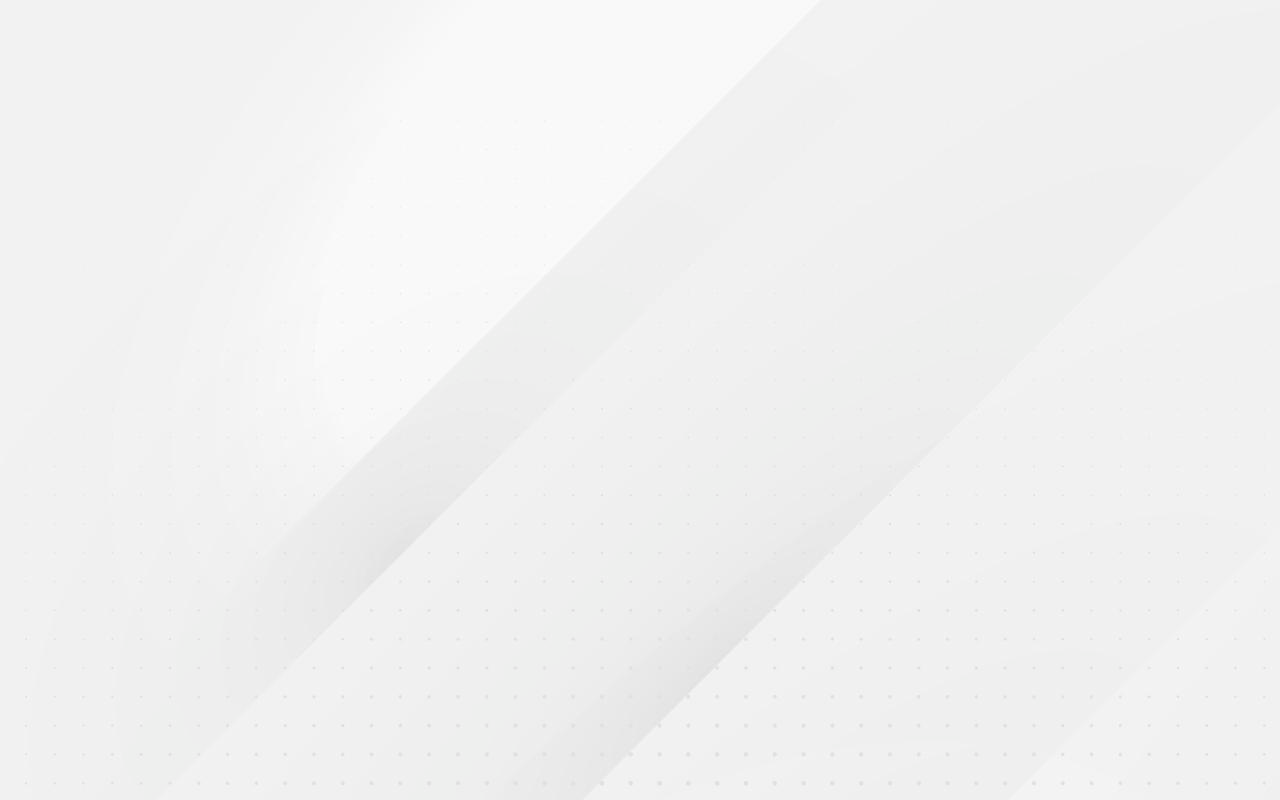
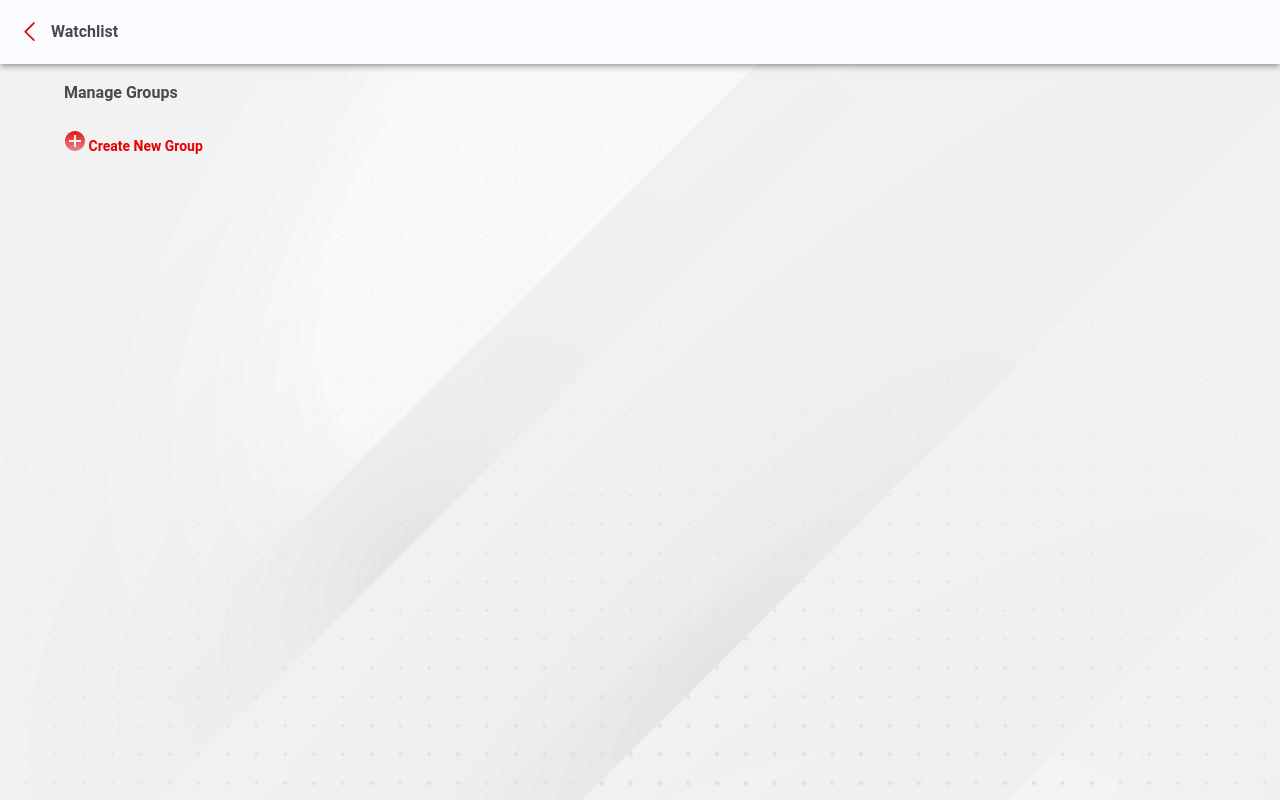
Before and after one commit to evelynpehty/IS484-IS-Project-Experience, a React (Create React App) app in the folder frontend/: page /manage-watchlist in a window 1280 px wide. Before the commit this address had no page. Built offline with nearby package versions, Linux system fonts and the light colour scheme.

Commit message:
manage watchlist page

```diff
--- a/frontend/src/App.js
+++ b/frontend/src/App.js
@@ -33,6 +33,8 @@
 import SecuritiesDetails from './pages/Securities_Module/securities-details.js'
 import StockDetails from './pages/Securities_Module/view-stock-details'
 import ViewWatchList from './pages/Securities_Module/view-watchlist'
+import ManageWatchList from './pages/Securities_Module/manage-watchlist'
+
 
 // Customised Components
 import MainBottomNavigation from "./components/MainBottomNavigation";
@@ -100,7 +102,7 @@
                <Route exact path={"/securities-details/:ticker"} element={<SecuritiesDetails />} />
                <Route exact path={"/view-stock-details/:ticker"} element={<StockDetails />} />
                <Route exact path={"/view-watchlist"} element={<ViewWatchList />} />
-
+               <Route exact path={"/manage-watchlist"} element={<ManageWatchList />} />
             </Routes>
             {(showBottomNavigation) && <MainBottomNavigation></MainBottomNavigation>}
           </>
--- /dev/null
+++ b/frontend/src/pages/Securities_Module/manage-watchlist.js
@@ -0,0 +1,182 @@
+// Packages
+import React from "react";
+import { useState, useEffect } from "react";
+import { useNavigate } from "react-router-dom";
+import { useSelector, useDispatch } from "react-redux";
+import { useParams } from 'react-router-dom';
+import { Link } from "react-router-dom";
+import moment from 'moment';
+
+// MUI Components
+import Grid from '@mui/material/Unstable_Grid2';
+import { Container, Box, Card, CardContent, TextField, Alert, Stack, Typography, AlertTitle, Chip, Paper, Modal, InputLabel, FormControl, MenuItem, Select, Button, useTheme } from "@mui/material";
+
+// Customised Components
+import SecondaryAppBar from "../../components/SecondaryAppBar";
+import WhiteReusableButton from "../../components/WhiteButton";
+import NeutralButton from "../../components/NeutralButton";
+import { fontWeight } from "@mui/system";
+
+// Assets (Images & Icons)
+import { ReactComponent as EditIcon } from "../../assets/icons/edit-red.svg";
+import { ReactComponent as AddIcon } from "../../assets/icons/add.svg";
+
+function ManageWatchList() {
+    const theme = useTheme();
+    const styles = {
+        grid: {
+            marginBottom: "24px"
+        },
+        label: {
+            fontWeight: "bold",
+            color: "#4B4948",
+            fontSize: "16px"
+        },
+        cardContent: {
+            paddingBottom: "16px"
+        },
+        cardContentAlignRight: {
+            paddingBottom: "16px",
+            textAlign: "right",
+        },
+        card2: {
+            marginTop: "24px",
+            marginBottom: "24px",
+            borderRadius: "15px",
+            padding: 10
+        },
+        positive: {
+            color: "#3BB537"
+        },
+        negative: {
+            color: "#E60000"
+        },
+        modal: {
+            position: 'absolute',
+            top: '50%',
+            left: '50%',
+            transform: 'translate(-50%, -50%)',
+            width: "80%",
+            bgcolor: 'background.paper',
+            borderRadius: 3,
+            boxShadow: 24,
+            p: 3,
+        },
+
+        modalHeader: {
+            fontSize: "18px",
+            fontWeight: "bold",
+            color: theme.palette.primary.main
+        }
+    }
+
+
+    const { watchList } = useSelector((state) => state.securities);
+    console.log(watchList)
+
+    // Modal Component Functions
+    const [open, setOpen] = React.useState(false);
+    const handleOpen = () => setOpen(true);
+    const handleClose = () => setOpen(false);
+
+    const handleAdd = () => {
+
+    }
+
+
+    return (
+        <>
+            <SecondaryAppBar link={`/view-watchlist`} text="Watchlist" />
+            <Container maxWidth="lg">
+                <Box sx={{ pt: 10, pb: 10 }}>
+                    {/* Label for Security and the button for manage groups */}
+                    <Grid container style={styles.grid} direction="row" justifyContent="space-between" alignItems="center">
+                        <Typography style={styles.label} variant="h6">Manage Groups</Typography>
+                    </Grid>
+
+                    {watchList.map((item, index) => {
+                        return (
+                            <>
+                                <Card style={ styles.card2 } elevation={ 4 }>
+                                    <CardContent style={ styles.cardContent }>
+                                        <Grid container style={ styles.grid } justifyContent="center">
+                                            <Grid xs={ 8 }>
+                                                <Typography sx={{ fontSize: 16, color:"#4B4948", fontWeight:"bold" }}>
+                                                    {item.WatchlistGroupName}
+                                                </Typography>
+                                                <Typography sx={{ fontSize: 14,  color:"#4B4948" }}>
+                                                    { item.number_of_stock } Securities in Group
+                                                </Typography>
+                                            </Grid>
+                                            <Grid xs={ 4 }>
+                                                <Typography textAlign="end" >
+                                                    <Link>
+                                                        <EditIcon />
+                                                    </Link>
+                                                </Typography>
+                                            </Grid>
+                                        </Grid>
+                                        <Box display="flex" justifyContent="flex-end" alignItems="flex-end">
+                                            <Button variant="text" sx={{ fontSize: 16, fontWeight:"bold", color:"#E60000" }}> Delete Group</Button>
+                                        </Box>
+                                    </CardContent>
+                                </Card>
+                            </>
+
+                        )
+                    })}
+
+                    <Grid xs={12} sx={{ mt: 3 }}>
+                        <Box onClick={ handleOpen }>
+
+                            <Typography sx={{ fontSize: 14, fontWeight:"bold", color:"#E60000" }}>
+                                 <AddIcon /> Create New Group
+                            </Typography>
+                        </Box>
+                        <Modal
+                            open={open}
+                            onClose={handleClose}
+                            aria-labelledby="modal-modal-title"
+                            aria-describedby="modal-modal-description"
+                        >
+                            <Box sx={styles.modal}>
+                                <Typography style={ styles.modalHeader }>
+                                    Create New Group
+                                </Typography>
+                                <Grid container direction="row" justifyContent="space-between" alignItems="center">
+                                    <Grid>
+                                    <FormControl variant="standard" sx={{ m: 1, width: "80%" }}>
+                                        <TextField
+                                            required
+                                            id="GroupName"
+                                            name='GroupName'
+                                            label="Group Name"
+                                            InputLabelProps={{
+                                                shrink: true,
+                                              }}
+                                            variant="standard"
+                                        />
+                                    </FormControl>
+
+                                    </Grid>
+
+                                </Grid>
+
+                                <Grid container direction="row" justifyContent="end" alignItems="center">
+                                    <NeutralButton function={ handleClose } text="CANCEL" />
+                                    <NeutralButton text="OK" function={ handleAdd }/>
+                                </Grid>
+                            </Box>
+                        </Modal>
+                    </Grid>
+
+
+                </Box>
+            </Container>
+        </>
+    )
+
+
+}
+
+export default ManageWatchList;
--- a/frontend/src/pages/Securities_Module/view-watchlist.js
+++ b/frontend/src/pages/Securities_Module/view-watchlist.js
@@ -1,6 +1,7 @@
 // Packages
 import React from "react";
 import { useState, useEffect } from "react";
+import { useNavigate } from "react-router-dom";
 import { useSelector, useDispatch } from "react-redux";
 import { useParams } from 'react-router-dom';
 import { Link } from "react-router-dom";
@@ -63,6 +64,13 @@
         },
     ])
 
+    const navigate = useNavigate();
+
+    const handleManageWatchList = () => {
+        navigate('/manage-watchlist')
+    }
+
+
     return (
         <>
             <SecondaryAppBar link={`/securities`} text="Securities" />
@@ -72,7 +80,7 @@
                     {/* Label for Security and the button for manage groups */}
                     <Grid container style={styles.grid} direction="row" justifyContent="space-between" alignItems="center">
                         <Typography style={styles.label} variant="h6">Securities</Typography>
-                        <WhiteReusableButton buttonText="MANAGE GROUPS" />
+                        <WhiteReusableButton function={ handleManageWatchList }  buttonText="MANAGE GROUPS" />
                     </Grid>
 
                     {/* Name of the group of stocks*/}
```
Also changed, not shown: frontend/src/assets/icons/edit-red.svg (added).
